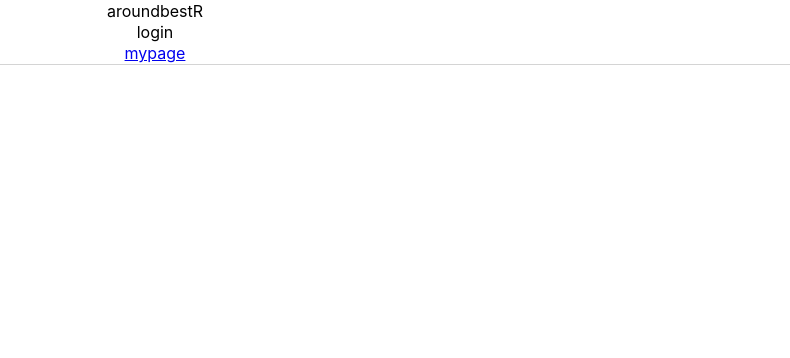
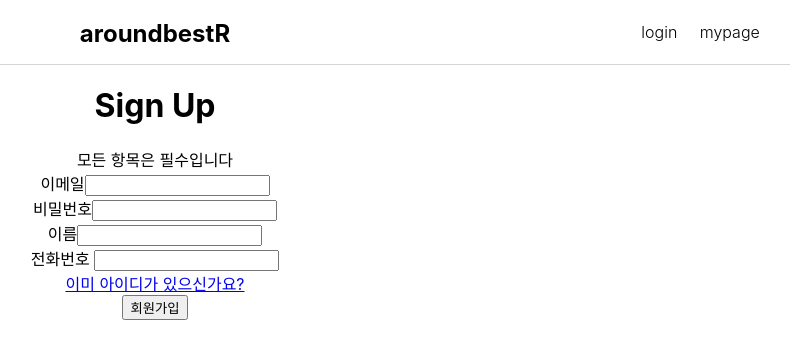
Before and after one commit to codestates/TellMeRestaurant, a React (Create React App) app in the folder client/: page /login in a window 1280 px wide. Shown: the top 358 px of the page, without its empty margins (485-1275 px from the left). Built offline with nearby package versions, Linux system fonts and the light colour scheme.

Commit message:
login add

```diff
--- a/client/package.json
+++ b/client/package.json
@@ -13,6 +13,7 @@
     "react-scripts": "5.0.0",
     "redux": "^4.1.2",
     "redux-thunk": "^2.4.1",
+    "styled-components": "^5.3.5",
     "web-vitals": "^2.1.4"
   },
   "scripts": {
--- a/client/src/App.css
+++ b/client/src/App.css
@@ -1,5 +1,18 @@
 .App {
   text-align: center;
+}
+.Main {
+  display: flex;
+  width: 500px;
+  height: 700px;
+  flex-direction: row;
+  border: 2px solid;
+  padding: 6px;
+  margin-left: 50px;
+  margin-top: 50px;
+}
+.Child {
+  flex: 1;
 }
 
 #nav-body {
@@ -16,6 +29,39 @@
 #title {
   font-weight: 700;
   font-size: 1.5rem;
+}
+
+#name {
+  vertical-align: middle;
+}
+#name1 {
+  text-decoration: none;
+  color: black;
+}
+
+.menu {
+  margin: 1.5rem;
+  right: 0;
+  font-weight: 300;
+  position: absolute;
+}
+
+#menu1 {
+  text-decoration: none;
+  color: black;
+  margin: 0.7rem;
+}
+#menu2 {
+  text-decoration: none;
+  color: black;
+  margin: 0.7rem;
+}
+
+#menu2:hover {
+  color: #4000c7;
+}
+#menu1:hover {
+  color: #4000c7;
 }
 
 .App-header {
--- a/client/src/App.js
+++ b/client/src/App.js
@@ -2,16 +2,24 @@ import "./App.css";
 import React from "react";
 import { BrowserRouter as Router, Switch, Route } from "react-router-dom";
 import Nav from "./components/Nav";
-import Mypage from "./components/mypage";
+import Mypage from "./pages/Mypage";
+import Main from "./components/Main";
+import Login from "./pages/Login";
 
 function App() {
   return (
-    <div>
+    <div className="App">
       <Router>
         <Nav />
         <Switch>
+          <Route path="/" exact>
+            <Main />
+          </Route>
           <Route path="/mypage" exact>
             <Mypage />
+          </Route>
+          <Route path="/login" exact>
+            <Login />
           </Route>
         </Switch>
       </Router>
--- /dev/null
+++ b/client/src/components/Main.js
@@ -0,0 +1,12 @@
+import React from "react";
+
+function Main() {
+  return (
+    <div className="">
+      <div className="Main">asdf</div>
+      <div className="Main">asdf</div>
+      <div className="Main">asdf</div>
+    </div>
+  );
+}
+export default Main;
--- a/client/src/components/Nav.js
+++ b/client/src/components/Nav.js
@@ -4,14 +4,22 @@ import { Link } from "react-router-dom";
 function Nav() {
   return (
     <div id="nav-body">
-      <span>
+      <span id="title">
         <img id="logo" src="" alt=""></img>
-        <span id="name">aroundbestR</span>
+        <span id="name">
+          <Link to="/" id="name1">
+            aroundbestR
+          </Link>
+        </span>
       </span>
-      <div id="login">login</div>
-      <Link to="/mypage">
-        <div id="mypage">mypage</div>
-      </Link>
+      <div className="menu">
+        <Link to="/login" id="menu1">
+          login
+        </Link>
+        <Link to="/mypage" id="menu2">
+          mypage
+        </Link>
+      </div>
     </div>
   );
 }
--- a/client/src/pages/Login.js
+++ b/client/src/pages/Login.js
@@ -0,0 +1,60 @@
+import React, { useState } from "react";
+import { Link, useHistory } from "react-router-dom";
+import axios from "axios";
+
+function Login() {
+  const [userinfo, setuserinfo] = useState({
+    email: "",
+    password: "",
+    username: "",
+    mobile: "",
+  });
+  const [errorMessage, setErrorMessage] = useState("");
+  const history = useHistory();
+  const handleInputValue = (key) => (e) => {
+    setuserinfo({ ...userinfo, [key]: e.target.value });
+  };
+  const handleSignup = async () => {
+    if (userinfo.email && userinfo.password) {
+      await axios.post("https://localhost:4000/signup");
+      history.push("/");
+    } else {
+      setErrorMessage("모든 항목은 필수입니다");
+    }
+  };
+  return (
+    <div>
+      <center>
+        <h1>Sign Up</h1>
+        <div>모든 항목은 필수입니다</div>
+        <form onSubmit={(e) => e.preventDefault()}>
+          <div>
+            <span>이메일</span>
+            <input type="email" onChange={handleInputValue("email")} />
+          </div>
+          <div>
+            <span>비밀번호</span>
+            <input type="password" onChange={handleInputValue("password")} />
+          </div>
+          <div>
+            <span>이름</span>
+            <input type="text" onChange={handleInputValue("username")} />
+          </div>
+          <div>
+            {" "}
+            <span>전화번호</span>{" "}
+            <input type="tel" onChange={handleInputValue("mobile")} />
+          </div>
+          <div>
+            <Link to="/login">이미 아이디가 있으신가요?</Link>
+          </div>
+          <button className="btn btn-signup" type="submit" onClick="">
+            회원가입
+          </button>
+          <div className="alert-box">{errorMessage}</div>
+        </form>
+      </center>
+    </div>
+  );
+}
+export default Login;
```
Also changed, not shown: client/src/pages/MainHome.js (added), client/src/pages/Mypage.js (renamed from client/src/components/mypage.js), client/src/pages/mainHome.js (deleted), client/src/pages/myPage.js (deleted), 1 other file (tests, documents, lock files or other folders).
